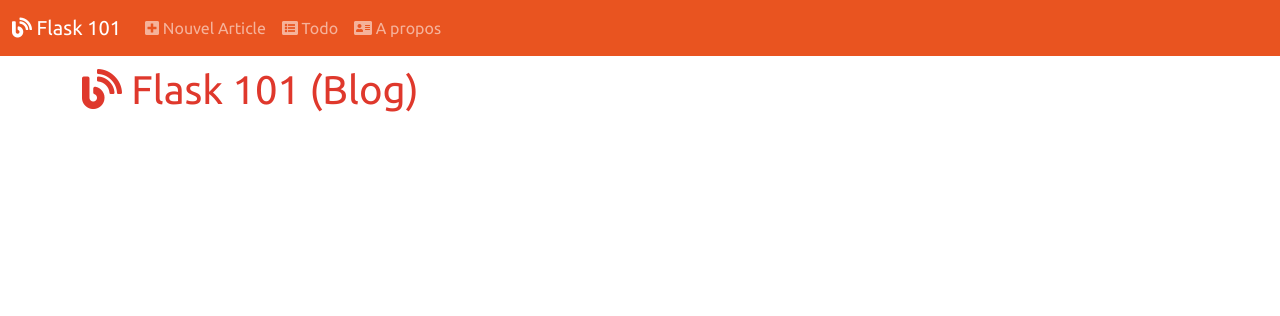
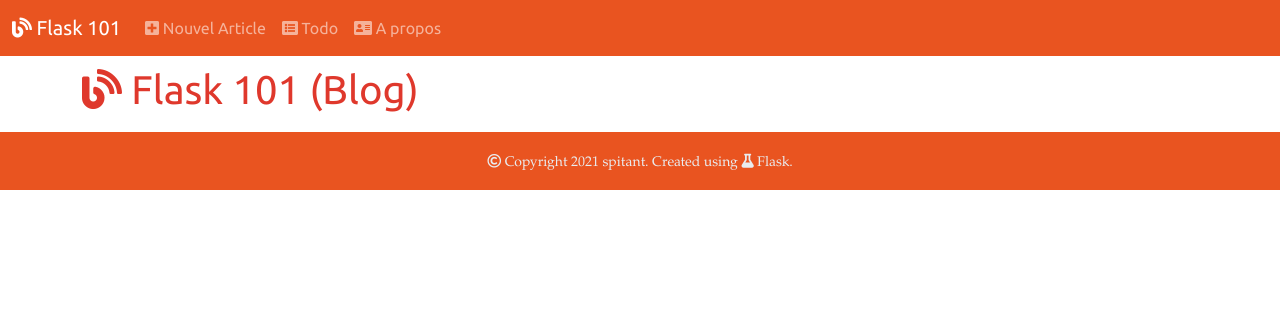
Before and after one commit to spitant/flash_premier_pas, a Flask app: page / in a window 1280 px wide. Shown: the top 316 px of the page. Run offline with Flask 2, Linux system fonts and the light colour scheme; data that the repository does not hold is empty; some libraries are stand-ins or nearby versions.

Commit message:
Ajout d'un pied de page

```diff
--- a/static/css/style.css
+++ b/static/css/style.css
@@ -48,3 +48,8 @@ div.checker {
     margin-bottom: 20px;
     border: none;
 }
+
+.text-footer {
+    font-family: 'Garamond', 'Georgia', serif;
+    font-size: 14px;
+}
--- a/templates/base.html
+++ b/templates/base.html
@@ -45,6 +45,13 @@
     {% block content %} {% endblock %}
 </div>
 
+<footer class="footer-copyright  mt-auto py-3 bg-primary ">
+    <div class="text-center">
+        <span class="text-light text-footer"><i class="far fa-copyright"></i> Copyright 2021
+            spitant. Created using <i class="fas fa-flask"></i> Flask.</span>
+    </div>
+</footer>
+
 <!-- Optional JavaScript -->
 <!-- jQuery first, then Bootstrap JS -->
 <script src="https://code.jquery.com/jquery-3.6.0.slim.min.js" integrity="sha384-Qg00WFl9r0Xr6rUqNLv1ffTSSKEFFCDCKVyHZ+sVt8KuvG99nWw5RNvbhuKgif9z" crossorigin="anonymous"></script>
```
